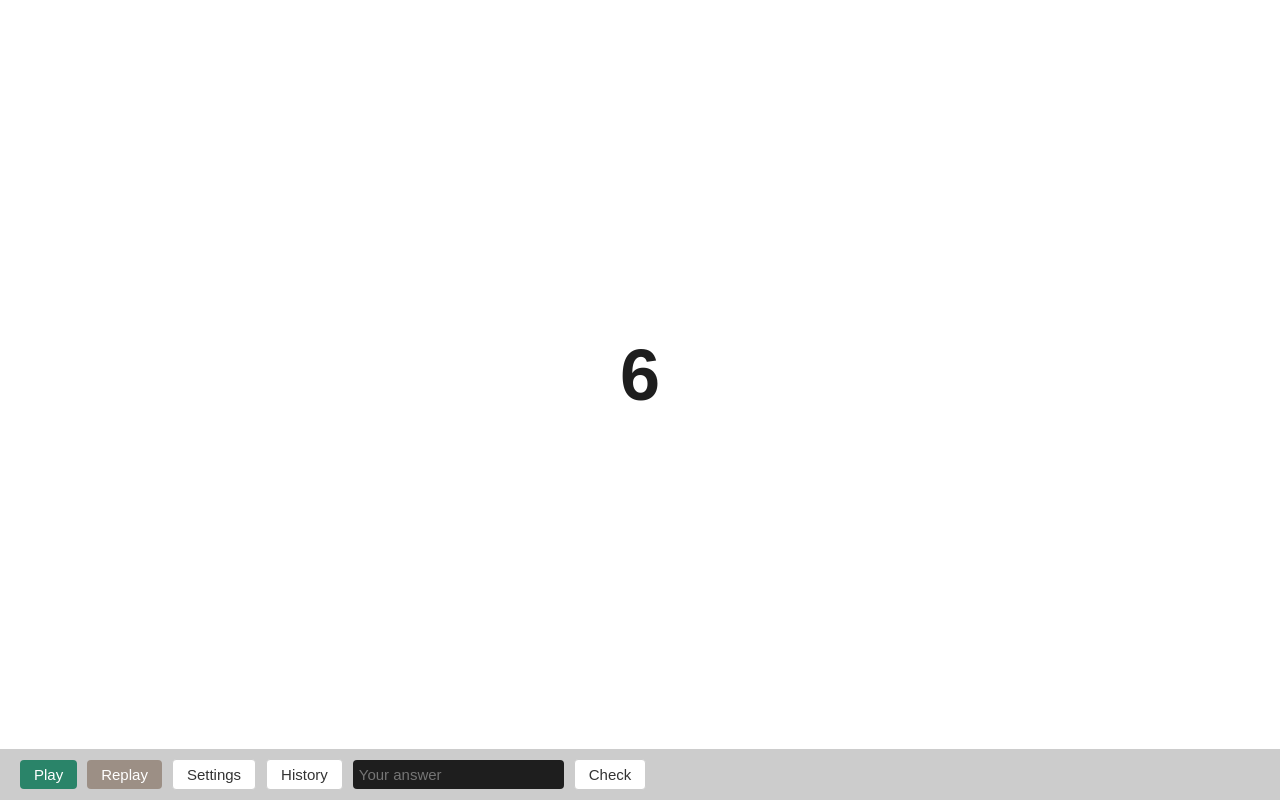
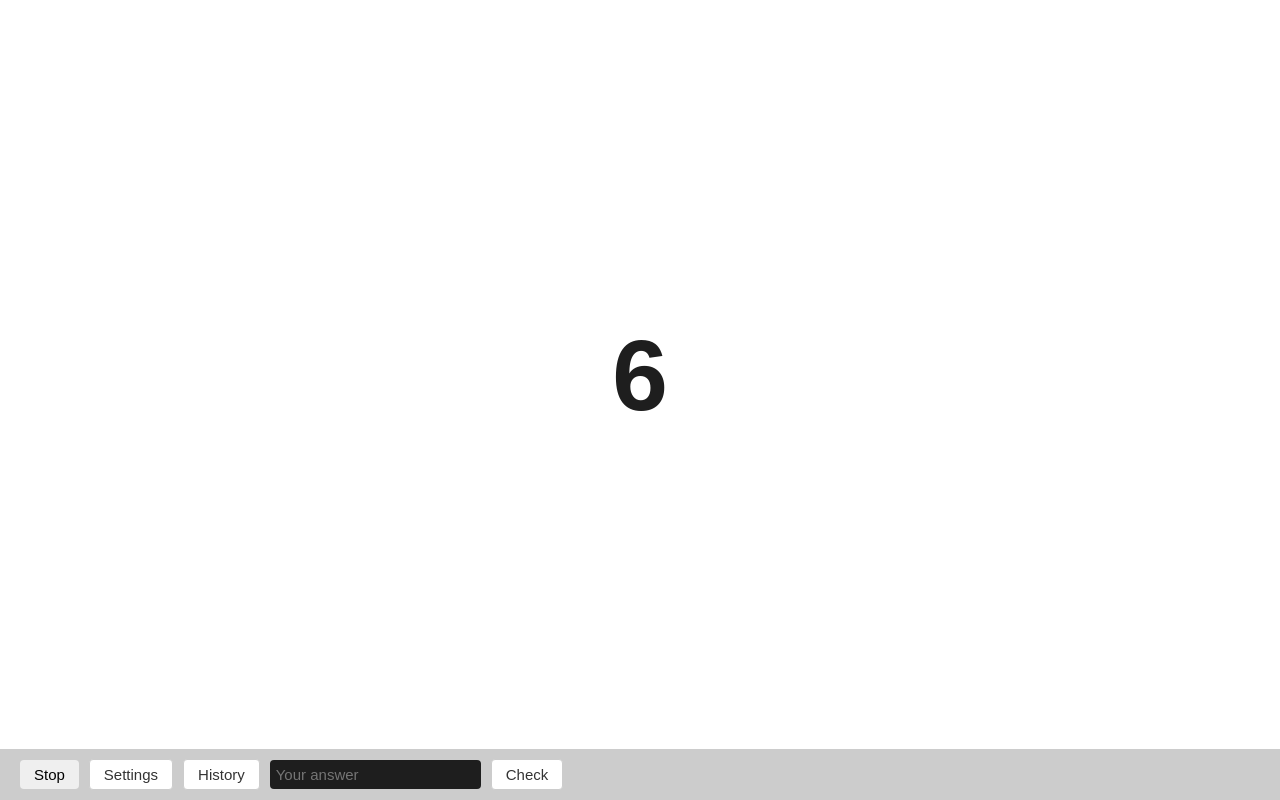
Before and after one commit to Anders0nlima/mental_calculation, a React (Vite) app: page / in a window 1280 px wide. Both pictures are taken after a click on the button "Play". Built offline with nearby package versions, Linux system fonts and the light colour scheme.

Commit message:
versao-10

```diff
--- a/src/componentes/FlashTest.jsx
+++ b/src/componentes/FlashTest.jsx
@@ -19,8 +19,9 @@ export default function FlashTest() {
   const showTimerRef = useRef(null);
   const gapTimerRef = useRef(null);
   const resultTimerRef = useRef(null);
+  const answerTimerRef = useRef(null);
 
-  // ⚙️ Configurações (agora com subtractions e continuous opcionais)
+  // ⚙️ Configurações
   const [settings, setSettings] = useState({
     digits: 1,
     count: 5,
@@ -28,8 +29,9 @@ export default function FlashTest() {
     intervalTime: 300,
     voice: false,
     language: "pt-BR",
-    subtractions: false, // accessory
-    continuous: false,   // accessory
+    subtractions: false,
+    continuous: false,
+    fontSize: 100, // controla APENAS números e símbolos (= ? + -)
   });
 
   const handleChange = (field, value) => {
@@ -38,35 +40,39 @@ export default function FlashTest() {
 
   // utility: limpa timers ativos
   const clearAllTimers = () => {
-    if (showTimerRef.current) {
-      clearTimeout(showTimerRef.current);
-      showTimerRef.current = null;
+    [showTimerRef, gapTimerRef, resultTimerRef, answerTimerRef].forEach((ref) => {
+      if (ref.current) {
+        clearTimeout(ref.current);
+        ref.current = null;
       }
-    if (gapTimerRef.current) {
-      clearTimeout(gapTimerRef.current);
-      gapTimerRef.current = null;
-    }
-    if (resultTimerRef.current) {
-      clearTimeout(resultTimerRef.current);
-      resultTimerRef.current = null;
-    }
+    });
   };
 
-  // 🔢 Gera sequência (se subtractions ativado, randomiza sinal para metade dos itens)
+  // 🔢 Gera sequência (resultado final ≥ 0)
   const generateSequence = () => {
     const seq = [];
+    let runningTotal = 0;
+
     for (let i = 0; i < settings.count; i++) {
       const min = Math.pow(10, Math.max(0, settings.digits - 1));
       const max = Math.pow(10, settings.digits) - 1;
-      // edge: digits=1 -> min=1, max=9
       const n = Math.floor(Math.random() * (max - min + 1)) + min;
-      const val = settings.subtractions && Math.random() > 0.5 ? -n : n;
+
+      let val = n;
+      if (settings.subtractions && Math.random() > 0.5) {
+        if (runningTotal - n >= 0) {
+          val = -n;
+        }
+      }
+
       seq.push(val);
+      runningTotal += val;
     }
+
     return seq;
   };
 
-  // start a single sequence (não altera isRunning)
+  // start uma sequência
   const startSequence = () => {
     clearAllTimers();
     const seq = generateSequence();
@@ -79,16 +85,13 @@ export default function FlashTest() {
     setScore(null);
   };
 
-  // ▶️ Start (se continuous marcado -> entra em ciclo; caso contrário executa só um teste)
+  // ▶️ Start
   const startTest = () => {
-    if (settings.continuous) {
-      // ativar ciclo contínuo
     setIsRunning(true);
-    }
     startSequence();
   };
 
-  // ⏹️ Stop ciclo contínuo
+  // ⏹️ Stop
   const stopTest = () => {
     setIsRunning(false);
     clearAllTimers();
@@ -100,46 +103,33 @@ export default function FlashTest() {
   };
 
   const replayTest = () => {
-    // replay: inicia outra sequência (sem alterar isRunning)
     startSequence();
   };
 
-  // 🔊 fala número (se voz ativada)
+  // 🔊 fala número
   const speakNumber = (num) => {
-    if (!settings.voice) return;
-    if (!window.speechSynthesis) return;
+    if (!settings.voice || !window.speechSynthesis) return;
     try {
       const utterance = new SpeechSynthesisUtterance(num.toString());
       utterance.lang = settings.language;
       window.speechSynthesis.cancel();
       window.speechSynthesis.speak(utterance);
-    } catch (e) {
-      // swallow if speech synthesis throws
-      // console.warn("Speech error", e);
-    }
+    } catch {}
   };
 
-  // ⏱️ Lógica de exibição: cada número tem duas fases (visível por flashTime, depois intervalo)
+  // ⏱️ lógica de exibição dos números
   useEffect(() => {
     if (stage !== "flash") return;
 
-    // se passou do último elemento -> ir para answer (modo normal) ou result (modo contínuo)
     if (currentIndex >= sequence.length) {
       setIsShowing(false);
-      if (settings.continuous && isRunning) {
-        setStage("result"); // mostra "= X" diretamente
-      } else {
-        setStage("answer"); // mostra "?" e permite input
-      }
+      setStage("answer"); // sempre vai para "answer"
       return;
     }
 
-    // mostra número atual
     setIsShowing(true);
     speakNumber(sequence[currentIndex]);
 
-    // start timers: mostrar -> esconder -> intervalo -> próximo
-    // guardamos timers em refs para limpar corretamente
     const showTimer = setTimeout(() => {
       setIsShowing(false);
       gapTimerRef.current = setTimeout(() => {
@@ -150,15 +140,8 @@ export default function FlashTest() {
     showTimerRef.current = showTimer;
 
     return () => {
-      // cleanup sempre limpa ambos
-      if (showTimerRef.current) {
       clearTimeout(showTimerRef.current);
-        showTimerRef.current = null;
-      }
-      if (gapTimerRef.current) {
       clearTimeout(gapTimerRef.current);
-        gapTimerRef.current = null;
-      }
     };
   }, [
     stage,
@@ -168,9 +151,23 @@ export default function FlashTest() {
     settings.intervalTime,
     settings.language,
     settings.voice,
-    settings.continuous,
-    isRunning,
   ]);
+
+  // 👁️ mostra "?" no contínuo por 1s e depois passa para result
+  useEffect(() => {
+    if (stage !== "answer" || !settings.continuous || !isRunning) return;
+
+    answerTimerRef.current = setTimeout(() => {
+      setStage("result");
+    }, 1000);
+
+    return () => {
+      if (answerTimerRef.current) {
+        clearTimeout(answerTimerRef.current);
+        answerTimerRef.current = null;
+      }
+    };
+  }, [stage, settings.continuous, isRunning]);
 
   // ✅ Verificar resposta (modo normal)
   const checkAnswer = () => {
@@ -178,67 +175,58 @@ export default function FlashTest() {
     setStage("result");
   };
 
-  // ♾️ Comportamento no resultado:
-  // - modo contínuo + isRunning: mostra "= X", aguarda 2000ms e inicia nova sequência
-  // - modo normal: mostra acerto/erro até o usuário iniciar novo teste
+  // ♾️ comportamento no resultado
   useEffect(() => {
-    // Limpa se entrar em outro stage
     if (stage !== "result") {
-      if (resultTimerRef.current) {
       clearTimeout(resultTimerRef.current);
       resultTimerRef.current = null;
-      }
       return;
     }
 
     if (settings.continuous && isRunning) {
-      // mostra "= X" por 2s e inicia próximo
       resultTimerRef.current = setTimeout(() => {
         startSequence();
       }, 2000);
-      return () => {
-        if (resultTimerRef.current) {
-          clearTimeout(resultTimerRef.current);
-          resultTimerRef.current = null;
+      return () => clearTimeout(resultTimerRef.current);
+    } else {
+      setIsRunning(false); // garante que no modo normal volte para idle
     }
-      };
-    }
-
-    // se não for modo contínuo, não iniciamos nada automático
-    return undefined;
   }, [stage, settings.continuous, isRunning]);
 
-  // Se desmarcar continuous enquanto estiver rodando, paramos o ciclo
+  // se desligar continuous enquanto roda → para
   useEffect(() => {
-    if (!settings.continuous && isRunning) {
+    if (!settings.continuous && isRunning && stage === "idle") {
       stopTest();
     }
-    // se marcar continuous não inicia automaticamente (usuário precisa clicar Play)
-    // eslint-disable-next-line react-hooks/exhaustive-deps
   }, [settings.continuous]);
 
-  // cleanup global ao desmontar
+  // cleanup global
   useEffect(() => {
-    return () => {
-      clearAllTimers();
-    };
+    return () => clearAllTimers();
   }, []);
+
+  // helper para renderizar APENAS os símbolos/dígitos grandes
+  const Big = ({ children }) => (
+    <span style={{ fontSize: settings.fontSize || 72, lineHeight: 1 }}>
+      {children}
+    </span>
+  );
 
   return (
     <div className={styles.container}>
       {/* Área do número */}
       <div className={styles.flashArea}>
         {stage === "flash" && currentIndex < sequence.length && (
-          isShowing ? sequence[currentIndex] : ""
+          isShowing ? <Big>{String(sequence[currentIndex])}</Big> : ""
         )}
 
-        {/* modo normal: ponto de interrogação aguardando resposta */}
-        {stage === "answer" && !settings.continuous && "?"}
+        {/* mostra ? em answer (tanto normal quanto contínuo) */}
+        {stage === "answer" && <Big>?</Big>}
 
         {/* resultado */}
         {stage === "result" && (
           settings.continuous && isRunning ? (
-            <div>= {correctAnswer}</div> // ciclo contínuo: mostra "= X"
+            <Big>= {correctAnswer}</Big>
           ) : (
             <div>
               {score ? "✅ Acertou!" : "❌ Errou"}<br />
@@ -250,36 +238,33 @@ export default function FlashTest() {
 
       {/* Barra inferior */}
       <div className={styles.bottomBar}>
-        {/* Play / Stop logic */}
-        {settings.continuous ? (
-          isRunning ? (
+        {isRunning ? (
           <button className={`${styles.button} ${styles.stop}`} onClick={stopTest}>
             Stop
           </button>
-          ) : (
-            <button className={`${styles.button} ${styles.play}`} onClick={startTest}>
-              Play
-            </button>
-          )
         ) : (
           <>
             <button className={`${styles.button} ${styles.play}`} onClick={startTest}>
               Play
             </button>
+            {!settings.continuous && (
               <button className={`${styles.button} ${styles.replay}`} onClick={replayTest}>
                 Replay
               </button>
+            )}
           </>
         )}
 
-        <button className={`${styles.button} ${styles.settings}`} onClick={() => setShowSettings(true)}>
+        <button
+          className={`${styles.button} ${styles.settings}`}
+          onClick={() => setShowSettings(true)}
+        >
           Settings
         </button>
         <button className={`${styles.button} ${styles.history}`}>
           History
         </button>
 
-        {/* Input e Check aparecem apenas no modo normal */}
         {!settings.continuous && (
           <>
             <input
@@ -301,7 +286,6 @@ export default function FlashTest() {
         )}
       </div>
 
-      {/* Modal */}
       {showSettings && (
         <SettingsModal
           settings={settings}
--- a/src/componentes/SettingsModal.jsx
+++ b/src/componentes/SettingsModal.jsx
@@ -166,6 +166,33 @@ export default function SettingsModal({ settings, handleChange, onClose }) {
           </div>
         </div>
 
+        {/* Font */}
+<div className={styles.section}>
+  <h4>Font</h4>
+  <div className={styles.inputGroup}>
+    <span className={styles.prepend}>Size</span>
+    <div className={styles.numberControl}>
+      <input
+        type="number"
+        className={styles.numberInput}
+        value={settings.fontSize || 100}
+        onChange={(e) => {
+          const val = parseFloat(e.target.value);
+          if (!isNaN(val)) handleChange("fontSize", Math.max(10, Math.min(500, val)));
+        }}
+      />
+      <div className={styles.buttons}>
+         <button type="button" onClick={() => handleChange("fontSize", Math.min(500, (settings.fontSize || 100) + 5))}>+</button>
+        <button type="button" onClick={() => handleChange("fontSize", Math.min(500, (settings.fontSize || 100) - 5))}>−</button>
+
+      </div>
+    </div>
+  </div>
+  <p className={styles.helperText}>
+    The current font size is {settings.fontSize || 100}
+  </p>
+</div>
+
         <div className={styles.footer}>
           <button onClick={onClose}>Close</button>
         </div>
--- a/src/componentes/SettingsModal.module.css
+++ b/src/componentes/SettingsModal.module.css
@@ -198,3 +198,9 @@ input[type="number"]::-webkit-outer-spin-button {
   font-size: 12px;
   color: #9ca3af;
 }
+
+.helperText {
+  font-size: 12px;
+  color: #666;
+  margin-top: 4px;
+}
```
Lines whose indentation alone changed are shown as unchanged.
